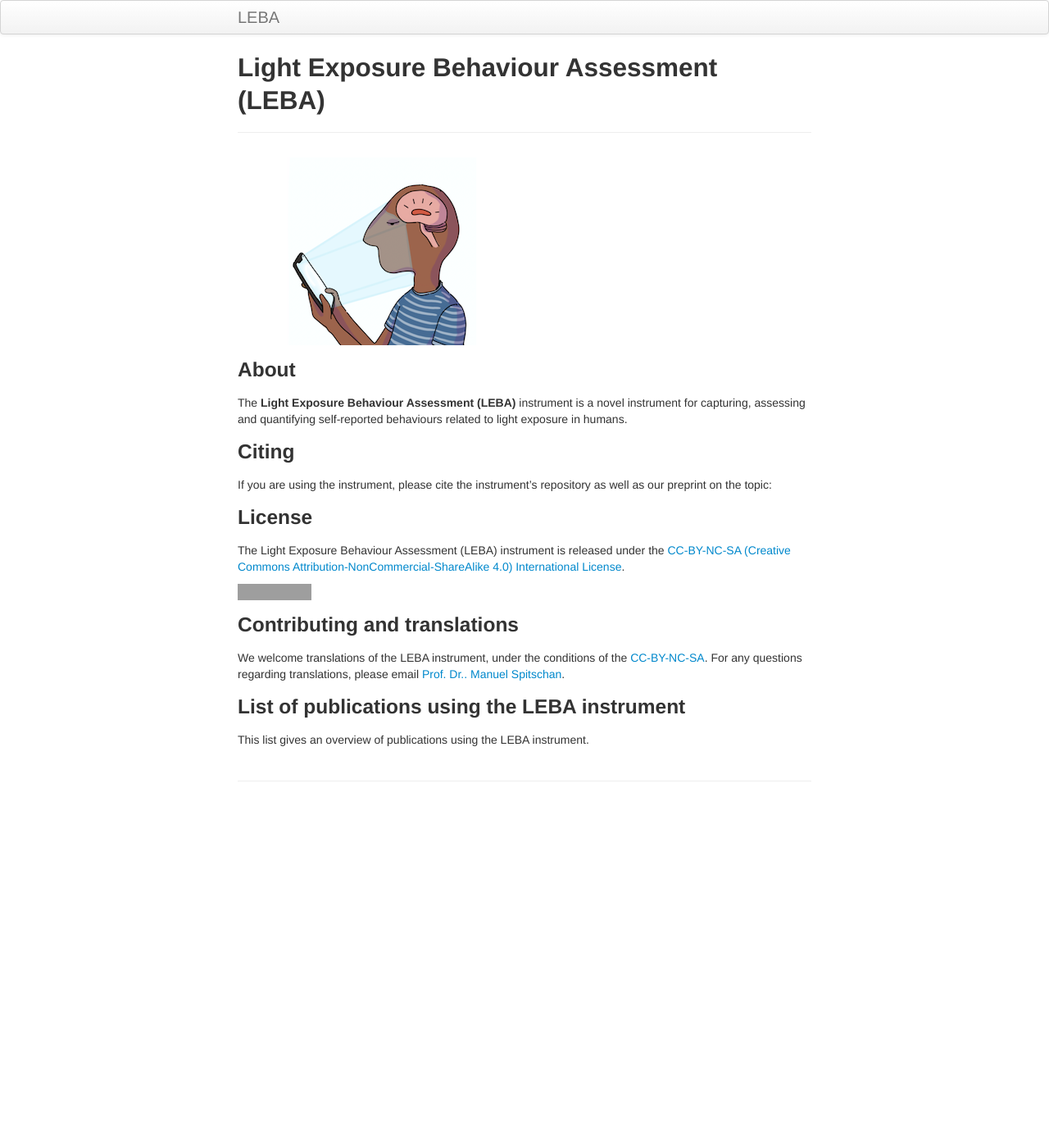
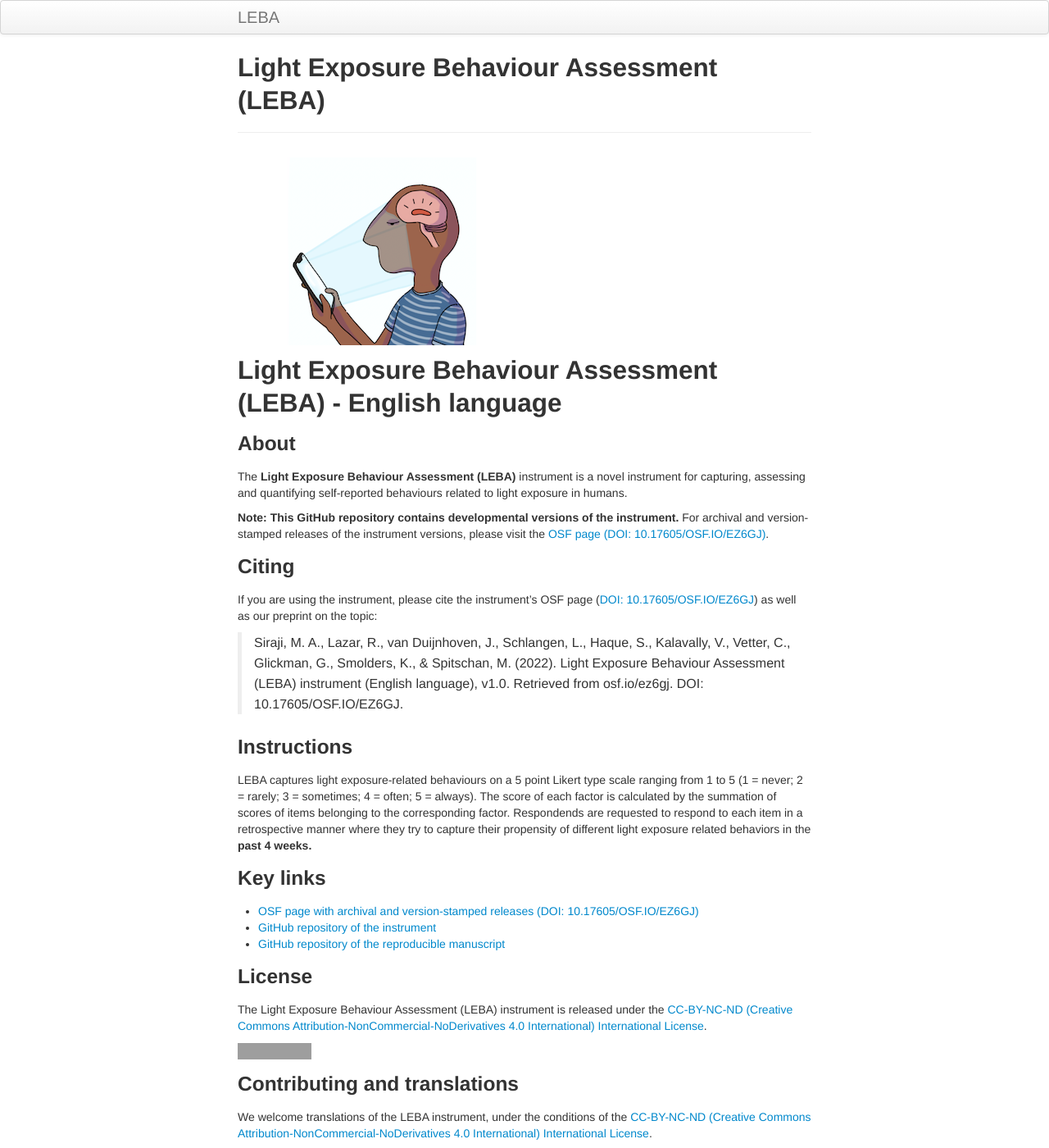
Before and after one commit to leba-instrument/leba-instrument.github.io, a Jekyll site: the page built from index.md, in a window 1280 px wide and 1400 px high. Shown: the whole window at 82% size. Built offline with Jekyll 4.4.1, drawn with Linux system fonts in a browser that asks for light colours; some of the changed text lies outside the part shown; grey boxes are pictures that could not be loaded.

Commit message:
Update index.md

```diff
--- a/index.md
+++ b/index.md
@@ -6,23 +6,45 @@ description: Website for the Light Exposure Behaviour Assessment (LEBA) instrume
 
 ![LEBA cartoon logo](image.png)
 
+## Light Exposure Behaviour Assessment (LEBA) - English language
+
 ### About
 
 The **Light Exposure Behaviour Assessment (LEBA)** instrument is a novel instrument for capturing, assessing and quantifying self-reported behaviours related to light exposure in humans.
 
+**Note: This GitHub repository contains developmental versions of the instrument.** For archival and version-stamped releases of the instrument versions, please visit the [OSF page (DOI: 10.17605/OSF.IO/EZ6GJ)](https://doi.org/10.17605/OSF.IO/EZ6GJ).
+
 ### Citing
 
-If you are using the instrument, please cite the instrument's repository as well as our preprint on the topic:
+If you are using the instrument, please cite the instrument's OSF page ([DOI: 10.17605/OSF.IO/EZ6GJ](https://doi.org/10.17605/OSF.IO/EZ6GJ)) as well as our preprint on the topic:
+
+> Siraji, M. A., Lazar, R., van Duijnhoven, J., Schlangen, L., Haque, S., Kalavally, V., Vetter, C., Glickman, G., Smolders, K., & Spitschan, M. (2022). Light Exposure Behaviour Assessment (LEBA) instrument (English language), v1.0. Retrieved from osf.io/ez6gj. DOI: 10.17605/OSF.IO/EZ6GJ.
+
+### Instructions
+
+LEBA captures light exposure-related behaviours on a 5 point Likert type scale ranging from 1 to 5 (1 = never; 2 = rarely; 3 = sometimes; 4 = often; 5 = always). The score of each factor is calculated by the summation of scores of items belonging to the corresponding factor. Respondends are requested to respond to each item in a retrospective manner where they try to capture their propensity of different light exposure related behaviors in the **past 4 weeks.**
+
+### Key links
+
+- [OSF page with archival and version-stamped releases (DOI: 10.17605/OSF.IO/EZ6GJ)](https://doi.org/10.17605/OSF.IO/EZ6GJ)
+- [GitHub repository of the instrument](https://github.com/leba-instrument/leba-instrument-en)
+- [GitHub repository of the reproducible manuscript](https://github.com/leba-instrument/leba-manuscript)
 
 ### License
 
-The Light Exposure Behaviour Assessment (LEBA) instrument is released under the [CC-BY-NC-SA (Creative Commons Attribution-NonCommercial-ShareAlike 4.0) International License](https://creativecommons.org/licenses/by-nc-sa/4.0/).
+The Light Exposure Behaviour Assessment (LEBA) instrument is released under the [CC-BY-NC-ND (Creative Commons Attribution-NonCommercial-NoDerivatives 4.0 International) International License](https://creativecommons.org/licenses/by-nc-nd/4.0/).
 
-![CC-BY-NC-SA logo](https://i.creativecommons.org/l/by-nc-nd/4.0/88x31.png)
+![CC-BY-NC-ND logo](https://i.creativecommons.org/l/by-nc-nd/4.0/88x31.png)
 
 ### Contributing and translations
 
-We welcome translations of the LEBA instrument, under the conditions of the [CC-BY-NC-SA](https://creativecommons.org/licenses/by-nc-sa/4.0/). For any questions regarding translations, please email [Prof. Dr.. Manuel Spitschan](mailto:manuel.spitschan@tum.de).
+We welcome translations of the LEBA instrument, under the conditions of the [CC-BY-NC-ND (Creative Commons Attribution-NonCommercial-NoDerivatives 4.0 International) International License](https://creativecommons.org/licenses/by-nc-nd/4.0/).
+
+
+### Contact
+
+For any questions regarding translations, please email [Prof. Dr. Manuel Spitschan](mailto:manuel.spitschan@tum.de).
+
 
 ### List of publications using the LEBA instrument
 
```
